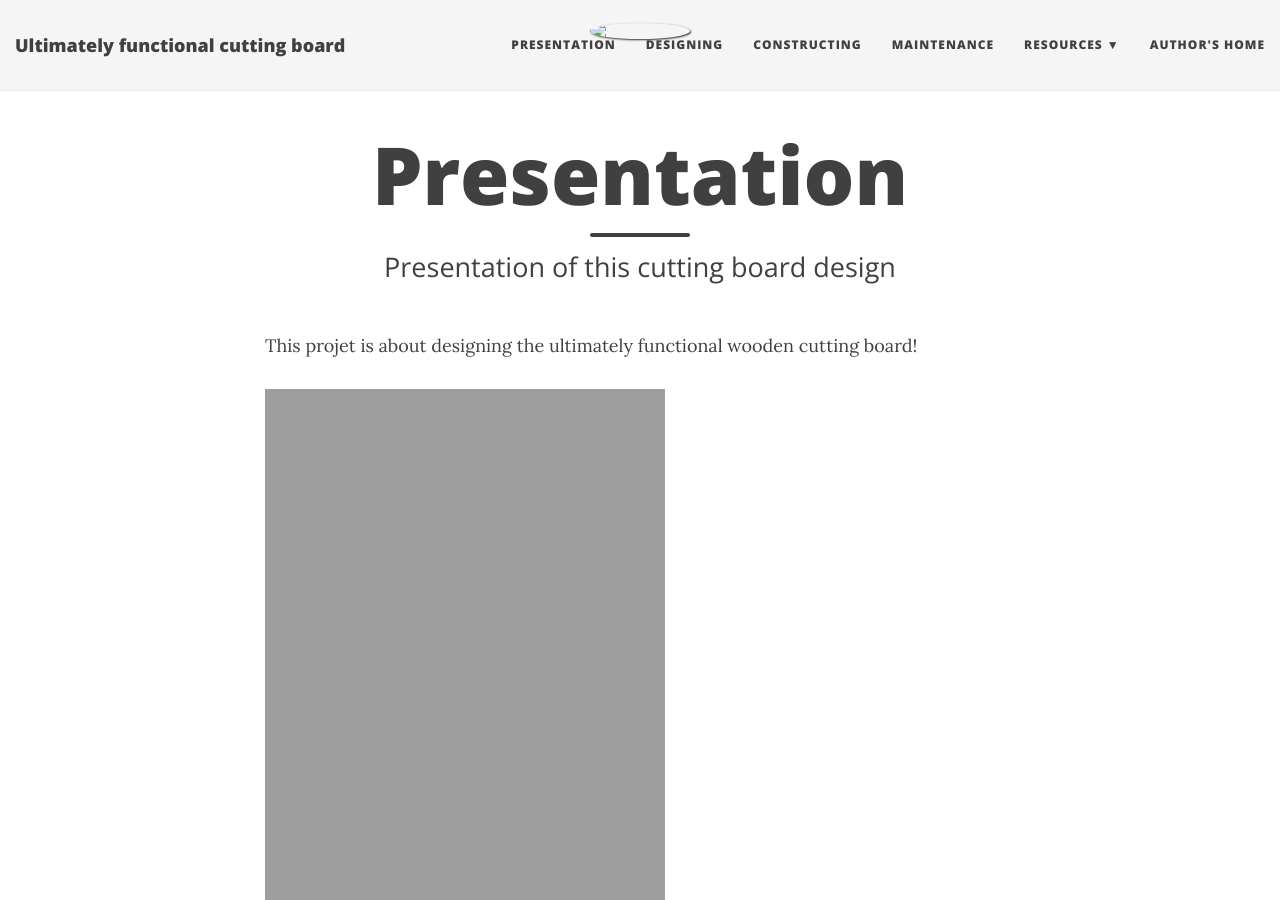
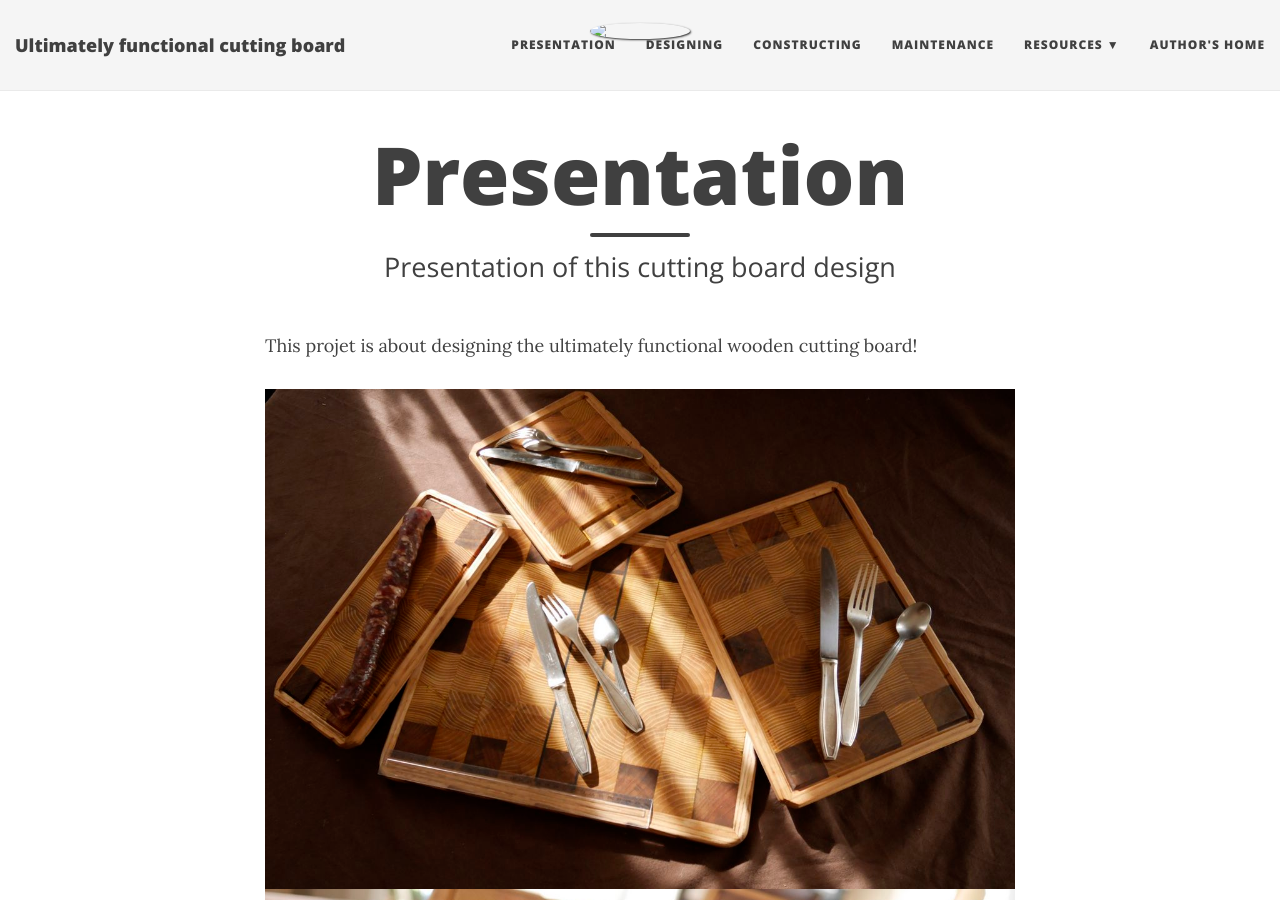
Before and after one commit to Remi-C/ultimately_functional_cutting_board, a Jekyll site: the page built from presentation.md, in a window 1280 px wide and 900 px high. Built offline with Jekyll 4.4.1, drawn with Linux system fonts in a browser that asks for light colours; nearby versions of some CDN libraries.

Commit message:
website : presentation : correcting url

```diff
--- a/presentation.md
+++ b/presentation.md
@@ -6,6 +6,6 @@ subtitle: Presentation of this cutting board design
 
 This projet is about designing the ultimately functional wooden cutting board!
 
-![The design choices and advantages]({{site.url}}/img/results/example/combo/selected/"several_boards_combo (11)".jpg)
-![The design choices and advantages]({{site.url}}/img/results/example/combo/selected/"several_boards_combo (19)".jpg)
-![The design choices and advantages]({{site.url}}/img/results/example/combo/selected/"several_boards_combo (28)".jpg)
+![The design choices and advantages]({{site.url}}/img/results/example/combo/selected/several_boards_combo(11).jpg)
+![The design choices and advantages]({{site.url}}/img/results/example/combo/selected/several_boards_combo(19).jpg)
+![The design choices and advantages]({{site.url}}/img/results/example/combo/selected/several_boards_combo(28).jpg)
```
Also changed, not shown: img/results/example/combo/selected/several_boards_combo(11).JPG (renamed from img/results/example/combo/selected/several_boards_combo (11).JPG), img/results/example/combo/selected/several_boards_combo(19).JPG (renamed from img/results/example/combo/selected/several_boards_combo (19).JPG), img/results/example/combo/selected/several_boards_combo(28).JPG (renamed from img/results/example/combo/selected/several_boards_combo (28).JPG).
